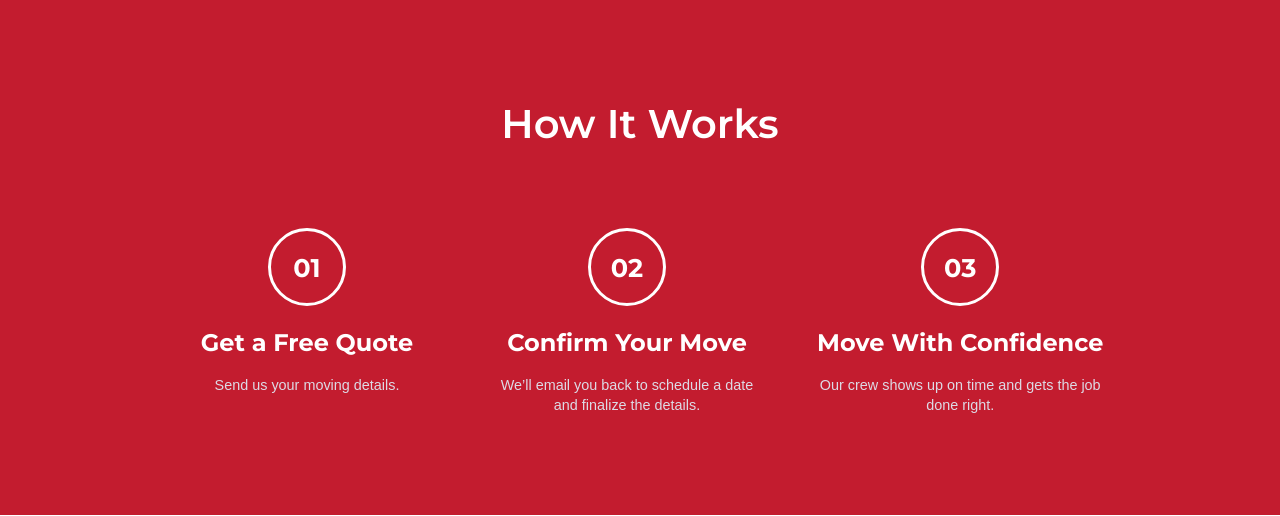
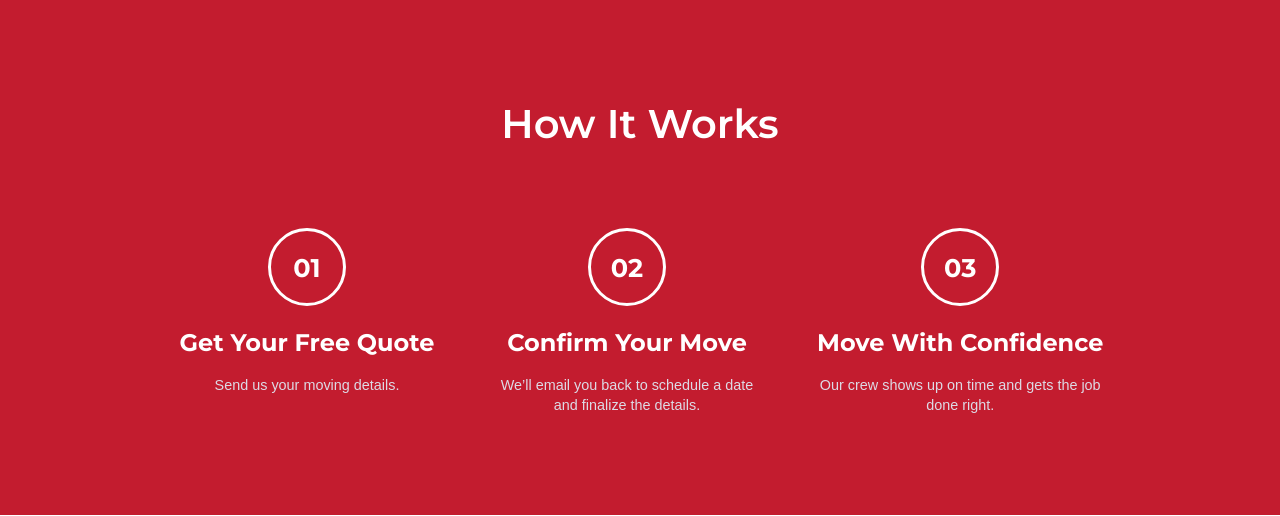
Before and after one commit to BALOCKAY909/SkylineMoving_v2, a Django app: page / in a window 1280 px wide. Shown: the part 941-1457 px from the top of the page. Run offline with Django 5.2, Linux system fonts and the light colour scheme.

Commit message:
Finished the Home Page.

```diff
--- a/SkylineMoving_App/static/css/home.css
+++ b/SkylineMoving_App/static/css/home.css
@@ -151,7 +151,7 @@
   line-height: 1.4;
 }
 
-@media (max-width: 1024px)
+@media (max-width: 1096px)
 {
   .steps
   {
--- a/SkylineMoving_App/templates/home.html
+++ b/SkylineMoving_App/templates/home.html
@@ -15,7 +15,7 @@
     <div class="steps">
         <div class="step fade-in">
             <h2>01</h2>
-            <h3>Get a Free Quote</h3>
+            <h3>Get Your Free Quote</h3>
             <p>Send us your moving details.</p>
         </div>
         <div class="step fade-in">
```
